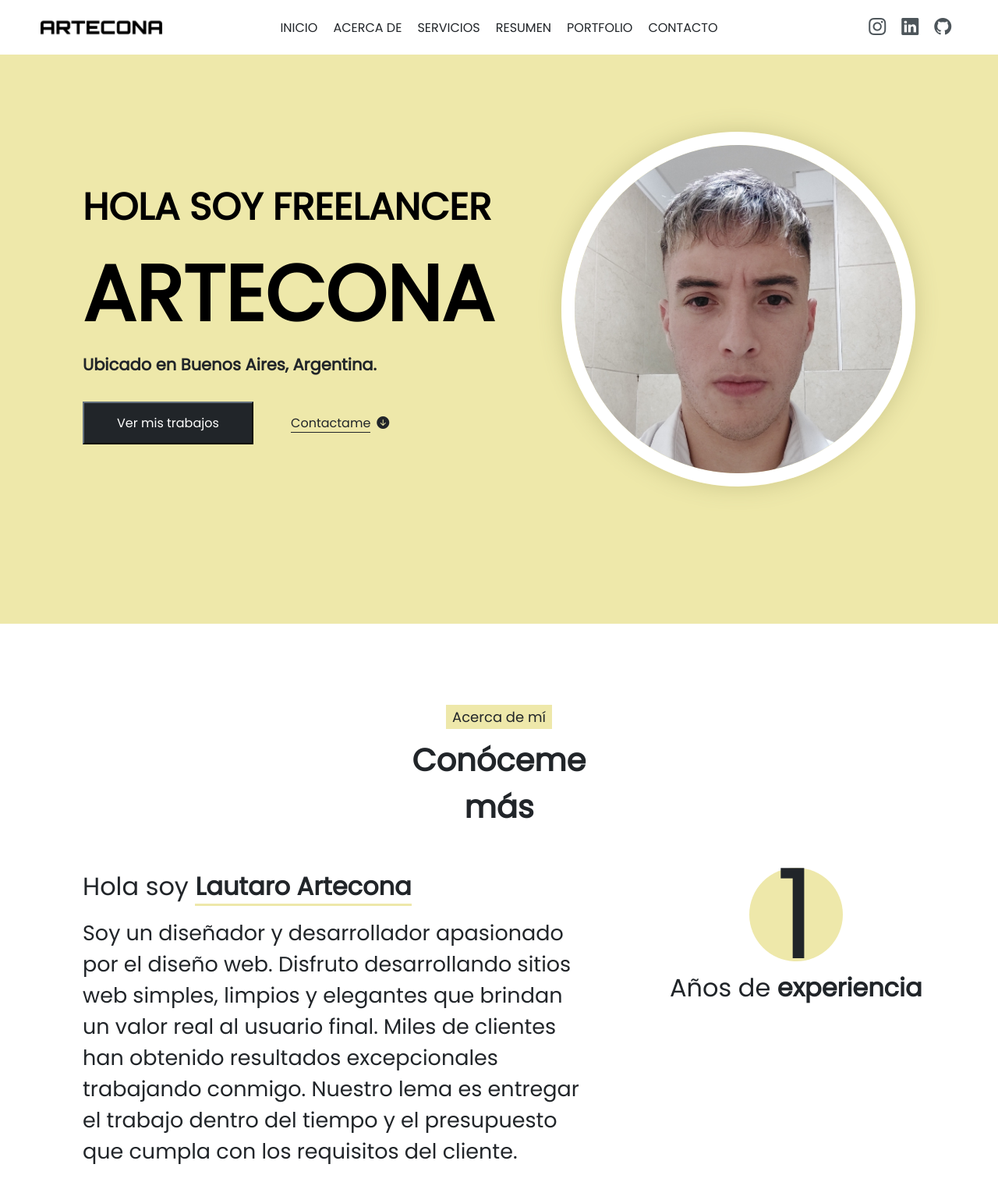
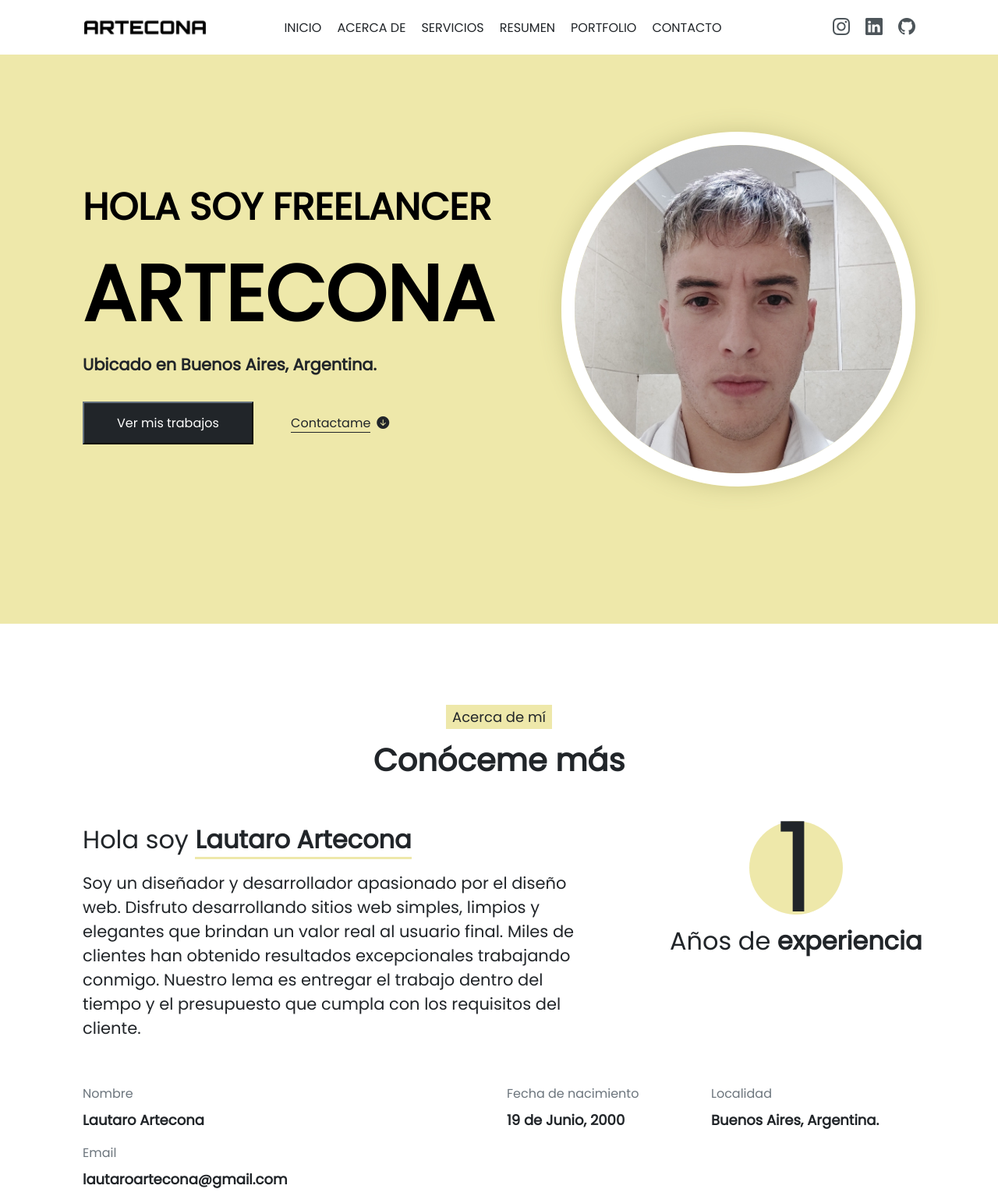
Before and after one commit to LautaroArtecona/Mi-portfolio, a plain HTML site: page index.html in a window 1280 px wide. Shown: the top 1534 px of the page at 78% size. Drawn offline with nearby package versions, Linux system fonts and the light colour scheme.

Commit message:
finalizando secciones

```diff
--- a/css/estilo.css
+++ b/css/estilo.css
@@ -15,18 +15,22 @@ a{
 }
 /* inicio del header */
 header{
+    width: 100%;
+    background-color: #ffffff;
+    position: fixed;
+    z-index: 50;
+}
+.contenedor-header{
     margin: 0 auto;
-    position: fixed;
     top: 0;
-    background-color: #ffffff;
     height: 70px;
     display: flex;
-    justify-content: space-around;
+    justify-content: space-between;
     align-items: center;
-    width: 100%;
-    z-index: 50;
+    width: 85%;
 }
 .logo{
+    padding: 10px;
     width: 200px;
     margin: 0 0;
     display: flex;
@@ -38,10 +42,11 @@ header{
     width: 160px;
 }
 nav{
+    width: 610px;
     display: flex;
     flex-wrap: nowrap;
     align-items: center;
-    justify-content: flex-start;
+    justify-content: center;
 }
 nav>a{
     text-transform: uppercase;
@@ -55,6 +60,7 @@ nav>a:hover{
     font-size: 18px;
 }
 .redes{
+    padding-left: 10px;
     width: 200px;
     margin: 0;
     display: flex;
@@ -153,7 +159,7 @@ nav>a:hover{
     display: flex;
     flex-wrap: wrap;
     justify-content: center;
-    width: 280px;
+    width: 380px;
 }
 .sobremi>p{
     background-color: #EEE8AA;
@@ -165,6 +171,7 @@ nav>a:hover{
     text-align: center;
     font-size: 40px;
     margin: 0 0 48px;
+
 }
 .caja-datos{
     display: flex;
@@ -183,7 +190,7 @@ nav>a:hover{
     border-bottom: 3px solid #EEE8AA;
 }
 .descripcion{
-    font-size: 27px;
+    font-size: 21px;
     margin: 0 0 16px;
 }
 .experiencia{
--- a/index.html
+++ b/index.html
@@ -10,6 +10,7 @@
 </head>
 <body>
     <header id="#ancla1">
+        <div class="contenedor-header">
             <div class="logo">
                 <img src="img/artecona.png" alt="artecona">
             </div>
@@ -22,9 +23,10 @@
                 <a href="#ancla6">Contacto</a>
             </nav>
             <div class="redes">
-            <a href="https://www.instagram.com/lautaroartecona/"><i class="insta bi bi-instagram"></i></a>
-            <a href=""><i class="linkedin bi bi-linkedin"></i></a>
-            <a href="https://github.com/LautaroArtecona"><i class="github bi bi-github"></i></a>
+                <a href="https://www.instagram.com/lautaroartecona/" target="_blank"><i class="insta bi bi-instagram"></i></a>
+                <a href="https://ar.linkedin.com/" target="_blank"><i class="linkedin bi bi-linkedin"></i></a>
+                <a href="https://github.com/LautaroArtecona" target="_blank"><i class="github bi bi-github"></i></a>
+            </div>
         </div>
     </header>
     <main>
@@ -165,7 +167,7 @@
                 </div>
             </div>
             <div>
-                <h2 class="titulo-hab">My skills</h2>
+                <h2 class="titulo-hab">Mis habilidades</h2>
             </div>
             <div class="cont-habilidades">
                 <div class="cajas-hab">
@@ -202,7 +204,7 @@
         <!-- Empieza la quinta seccion -->
         <section id="ancla5" class="quinta-seccion">
             <div class="curriculum">
-                <p>portfolio</p>
+                <p>Portfolio</p>
                 <h2>Algunos de mis proyectos más recientes</h3>
             </div>
             <div>
@@ -241,12 +243,12 @@
                 <p class="n-tel">(011)1124594397</p>
                 <ul class="redes-footer">
                     <li>
-                        <a href="https://www.instagram.com/lautaroartecona/"><i class="insta redes-fot-est bi bi-instagram"></i></a>
+                        <a href="https://www.instagram.com/lautaroartecona/" target="_blank"><i class="insta redes-fot-est bi bi-instagram"></i></a>
                     </li>
                     <li>
-                        <a href=""><i class="linkedin redes-fot-est bi bi-linkedin"></i></a>
+                        <a href="https://ar.linkedin.com/" target="_blank"><i class="linkedin redes-fot-est bi bi-linkedin"></i></a>
                     <li>
-                        <a href="https://github.com/LautaroArtecona"><i class="github redes-fot-est bi bi-github"></i></a>
+                        <a href="https://github.com/LautaroArtecona" target="_blank"><i class="github redes-fot-est bi bi-github"></i></a>
                     </li>
                 </ul>
             </div>
@@ -258,7 +260,7 @@
                     <label for="">Tu correo electrónico:</label>
                     <input type="email">
                     <label for="">¿Le puedo ayudar en algo?:</label>
-                    <textarea name="" id="" cols="30" rows="10"></textarea>
+                    <textarea name="" id="" cols="20" rows="5"></textarea>
                     <button type="submit">Send<span><i class="enviar-footer bi bi-arrow-right-short"></i></span></button>
                 </form>
             </div>
```
Lines whose indentation alone changed are shown as unchanged.
